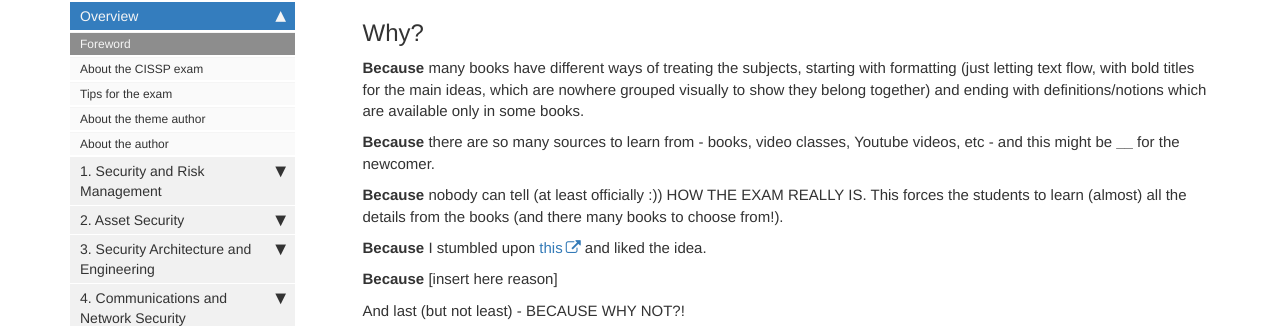
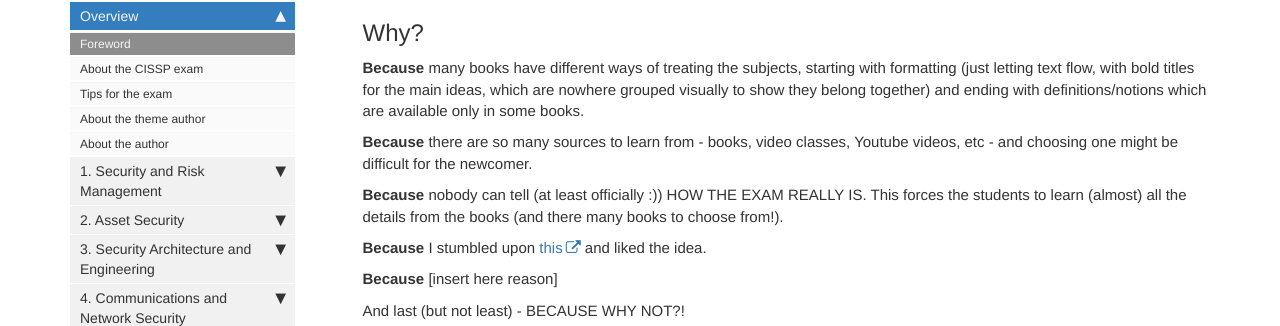
Before and after one commit to quaie/cissp, a Jekyll site: the page built from index.md, in a window 1280 px wide and 900 px high, scrolled down 420 px. Shown: the part 127-453 px from the top of the window. Built offline with Jekyll 4.4.1, drawn with Linux system fonts in a browser that asks for light colours; comment, search, counter and statistics services are not loaded.

Commit message:
Update index.md

```diff
--- a/index.md
+++ b/index.md
@@ -21,7 +21,7 @@ The whole idea is to have it formatted in an optimal layout for [skimming](http:
 
 **Because** many books have different ways of treating the subjects, starting with formatting (just letting text flow, with bold titles for the main ideas, which are nowhere grouped visually to show they belong together) and ending with definitions/notions which are available only in some books.
 
-**Because** there are so many sources to learn from - books, video classes, Youtube videos, etc - and this might be ______ for the newcomer.
+**Because** there are so many sources to learn from - books, video classes, Youtube videos, etc - and choosing one might be difficult for the newcomer.
 
 **Because** nobody can tell (at least officially :)) HOW THE EXAM REALLY IS. This forces the students to learn (almost) all the details from the books (and there many books to choose from!).
 
```
